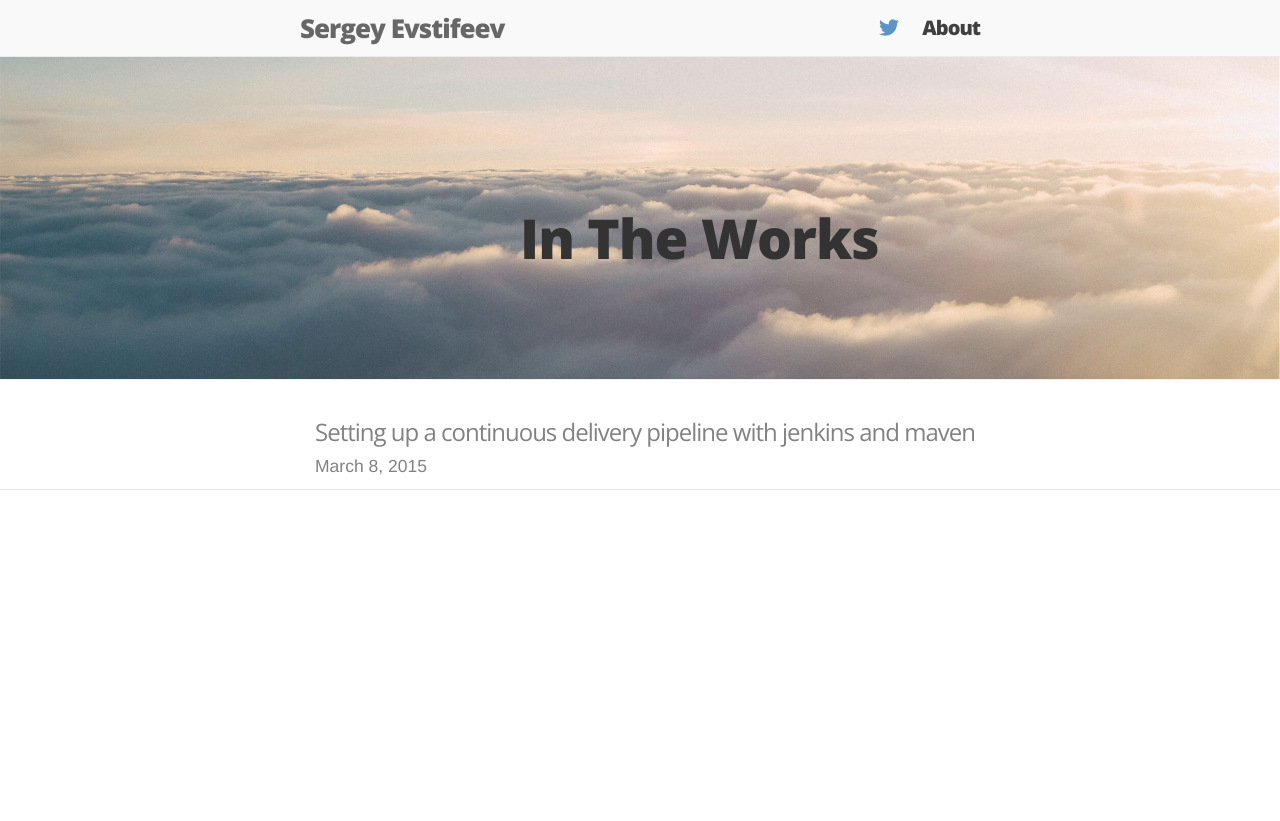
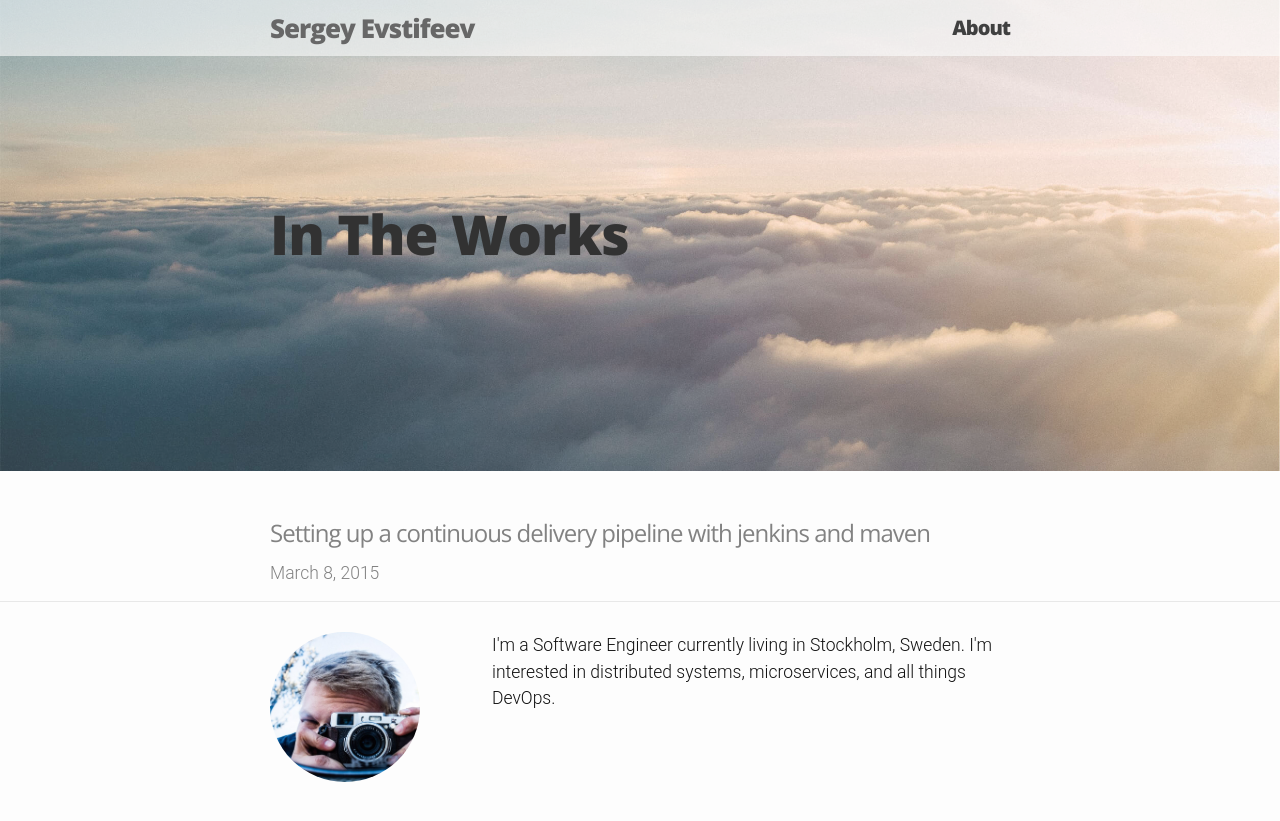
Before and after one commit to sergeyevstifeev/sergeyevstifeev.github.io, a Jekyll site: the page built from index.html, in a window 1280 px wide. Shown: the top 821 px of the page. Built offline with Jekyll 4.4.1, drawn with Linux system fonts in a browser that asks for light colours; nearby versions of some CDN libraries; library files that are not in the unit come from our copies; the list of posts is cut into pages by our own code.

Commit message:
Update the footer and add an avatar

```diff
--- a/_includes/footer.html
+++ b/_includes/footer.html
@@ -1,50 +1,18 @@
 <footer class="site-footer">
 
   <div class="wrapper">
-    <!--
-    <div class="footer-col-wrapper">
-      <div class="footer-col footer-col-1">
-        <div class="image-wrapper">
-          <a href="{{ site.baseurl }}/about">
-            <img src="{{ site.baseurl }}/{{ site.avatar }}">
-          </a>
-        </div>
+    <div class="short-about-row">
+      <div class="round">
+        <a href="/about">
+          <img src="/images/avatar.jpg"/>
+        </a>
       </div>
-
-      <div class="footer-col footer-col-2">
-        <ul class="social-media-list">
-          {% if site.github_username %}
-          <li>
-            <a href="https://github.com/{{ site.github_username }}">
-              <span class="icon  icon--github">
-                <svg viewBox="0 0 16 16">
-                  <path fill="#828282" d="M7.999,0.431c-4.285,0-7.76,3.474-7.76,7.761 c0,3.428,2.223,6.337,5.307,7.363c0.388,0.071,0.53-0.168,0.53-0.374c0-0.184-0.007-0.672-0.01-1.32 c-2.159,0.469-2.614-1.04-2.614-1.04c-0.353-0.896-0.862-1.135-0.862-1.135c-0.705-0.481,0.053-0.472,0.053-0.472 c0.779,0.055,1.189,0.8,1.189,0.8c0.692,1.186,1.816,0.843,2.258,0.645c0.071-0.502,0.271-0.843,0.493-1.037 C4.86,11.425,3.049,10.76,3.049,7.786c0-0.847,0.302-1.54,0.799-2.082C3.768,5.507,3.501,4.718,3.924,3.65 c0,0,0.652-0.209,2.134,0.796C6.677,4.273,7.34,4.187,8,4.184c0.659,0.003,1.323,0.089,1.943,0.261 c1.482-1.004,2.132-0.796,2.132-0.796c0.423,1.068,0.157,1.857,0.077,2.054c0.497,0.542,0.798,1.235,0.798,2.082 c0,2.981-1.814,3.637-3.543,3.829c0.279,0.24,0.527,0.713,0.527,1.437c0,1.037-0.01,1.874-0.01,2.129 c0,0.208,0.14,0.449,0.534,0.373c3.081-1.028,5.302-3.935,5.302-7.362C15.76,3.906,12.285,0.431,7.999,0.431z"/>
-                </svg>
-              </span>
-
-              <span class="username">{{ site.github_username }}</span>
-            </a>
-          </li>
-          {% endif %}
-
-          {% if site.twitter_username %}
-          <li>
-            <a href="https://twitter.com/{{ site.twitter_username }}">
-              <span class="icon  icon--twitter">
-                <svg viewBox="0 0 16 16">
-                  <path fill="#828282" d="M15.969,3.058c-0.586,0.26-1.217,0.436-1.878,0.515c0.675-0.405,1.194-1.045,1.438-1.809
-                  c-0.632,0.375-1.332,0.647-2.076,0.793c-0.596-0.636-1.446-1.033-2.387-1.033c-1.806,0-3.27,1.464-3.27,3.27 c0,0.256,0.029,0.506,0.085,0.745C5.163,5.404,2.753,4.102,1.14,2.124C0.859,2.607,0.698,3.168,0.698,3.767 c0,1.134,0.577,2.135,1.455,2.722C1.616,6.472,1.112,6.325,0.671,6.08c0,0.014,0,0.027,0,0.041c0,1.584,1.127,2.906,2.623,3.206 C3.02,9.402,2.731,9.442,2.433,9.442c-0.211,0-0.416-0.021-0.615-0.059c0.416,1.299,1.624,2.245,3.055,2.271 c-1.119,0.877-2.529,1.4-4.061,1.4c-0.264,0-0.524-0.015-0.78-0.046c1.447,0.928,3.166,1.469,5.013,1.469 c6.015,0,9.304-4.983,9.304-9.304c0-0.142-0.003-0.283-0.009-0.423C14.976,4.29,15.531,3.714,15.969,3.058z"/>
-                </svg>
-              </span>
-
-              <span class="username">{{ site.twitter_username }}</span>
-            </a>
-          </li>
-          {% endif %}
-        </ul>
+      <div class="short-about-text">
+        I'm a Software Engineer currently living in Stockholm, Sweden.
+        I'm interested in distributed systems, microservices, and all things
+        DevOps.
       </div>
-    </div>-->
-
+    </div>
   </div>
 
 </footer>
--- a/_includes/head.html
+++ b/_includes/head.html
@@ -9,8 +9,8 @@
   <link rel="stylesheet" href="{{ "/css/solarized-dark.css" | prepend: site.baseurl }}">
   <link rel="stylesheet" href="{{ "/css/main.css" | prepend: site.baseurl }}">
 
-  <link rel="stylesheet" href="{{ "/css/bootstrap.min.css" | prepend: site.baseurl }}">
-  <link rel="stylesheet" href="{{ "/css/font-awesome.min.css" | prepend: site.baseurl }}">
+  <!-- <link rel="stylesheet" href="{{ "/css/bootstrap.min.css" | prepend: site.baseurl }}">
+  <link rel="stylesheet" href="{{ "/css/font-awesome.min.css" | prepend: site.baseurl }}"> -->
   <link rel="canonical" href="{{ page.url | replace:'index.html','' | prepend: site.baseurl | prepend: site.url }}">
   <link rel="alternate" type="application/rss+xml" title="{{ site.title }}" href="{{ "/feed.xml" | prepend: site.baseurl | prepend: site.url }}" />
 
--- a/_sass/_layout.scss
+++ b/_sass/_layout.scss
@@ -369,3 +369,31 @@
   font-size: $small-font-size;
   color: $grey-color;
 }
+
+
+.round {
+  border-radius: 50%;
+  overflow: hidden;
+  width: 150px;
+  height: 150px;
+}
+.round img {
+  display: block;
+  height: 100%;
+  width: 100%;
+  min-width: 100%;
+  min-height: 100%;
+}
+
+
+.short-about-row {
+  overflow: auto;
+}
+.short-about-row .round {
+  float: left;
+  display: block;
+}
+.short-about-text {
+  font-size: $small-font-size;
+  margin-left: 30%;
+}
```
Also changed, not shown: about.md (+3 -1 lines), images/avatar.jpg (added).
